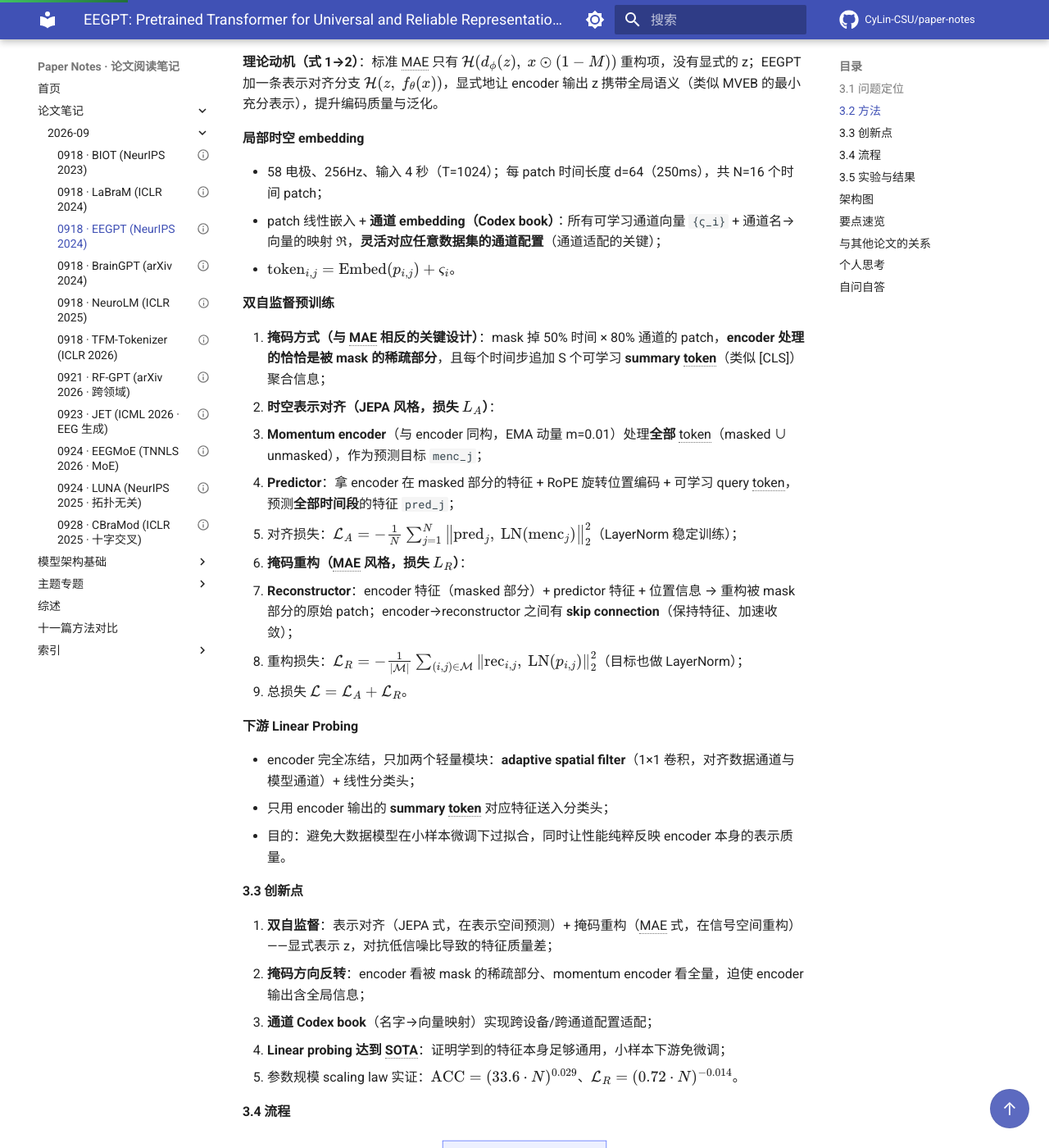
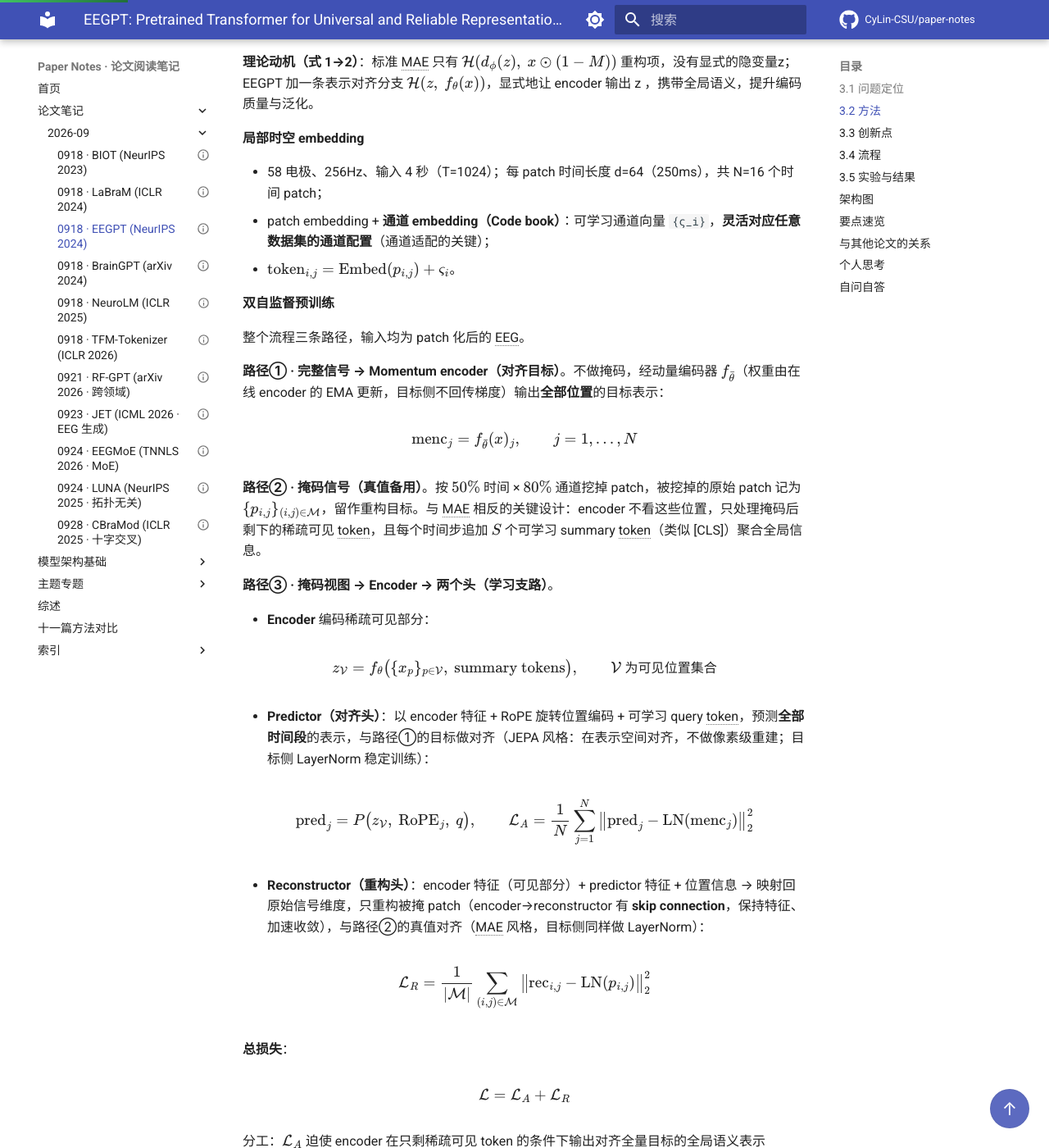
Before and after one commit to CyLin-CSU/paper-notes, an MkDocs documentation site: the page built from docs/papers/2026-09/0918-eegpt.md, in a window 1280 px wide and 1400 px high, scrolled down 459 px. Shown: the whole window at 82% size. Built offline with MkDocs 1.6.1 and Material for MkDocs 9.7.7, drawn with Linux system fonts in a browser that asks for light colours; a script that is not in the unit is left out; comment, search, counter and statistics services are not loaded; some of the changed text lies outside the part shown.

Commit message:
EEGPT 双自监督预训练：重构为三路径叙述（含数学符号）
- 按用户三路径框架组织：路径①完整信号→momentum encoder（对齐目标 menc_j）；路径②掩码信号（重构真值 p_{i,j}）；路径③掩码视图→encoder→predictor/reconstructor 双头
- 损失改为正 MSE 形式（原 -‖·‖ 记号笔误），对齐目标按论文接线路径①（非路径②）
- 保留用户手改：理论动机措辞、Codex→Code book 修正（含创新点残留处一并统一）
- 含用户在同文件的其他未提交编辑一并入库；biot/labram 的用户手改保持未提交

```diff
--- a/docs/papers/2026-09/0918-eegpt.md
+++ b/docs/papers/2026-09/0918-eegpt.md
@@ -25,25 +25,43 @@ EEG 低信噪比、被试间差异大、通道不匹配，导致掩码自编码
 
 #### 3.2 方法
 
-**理论动机（式 1→2）**：标准 MAE 只有 \( \mathcal{H}(d_\phi(z),\ x \odot (1-M)) \) 重构项，没有显式的 z；EEGPT 加一条表示对齐分支 \( \mathcal{H}(z,\ f_\theta(x)) \)，显式地让 encoder 输出 z 携带全局语义（类似 MVEB 的最小充分表示），提升编码质量与泛化。
+**理论动机（式 1→2）**：标准 MAE 只有 \( \mathcal{H}(d_\phi(z),\ x \odot (1-M)) \) 重构项，没有显式的隐变量z；EEGPT 加一条表示对齐分支 \( \mathcal{H}(z,\ f_\theta(x)) \)，显式地让 encoder 输出 z ，携带全局语义，提升编码质量与泛化。
 
 **局部时空 embedding**
 
 - 58 电极、256Hz、输入 4 秒（T=1024）；每 patch 时间长度 d=64（250ms），共 N=16 个时间 patch；
-- patch 线性嵌入 + **通道 embedding（Codex book）**：所有可学习通道向量 `{ς_i}` + 通道名→向量的映射 ℜ，**灵活对应任意数据集的通道配置**（通道适配的关键）；
+- patch embedding + **通道 embedding（Code book）**：可学习通道向量 `{ς_i}`，**灵活对应任意数据集的通道配置**（通道适配的关键）；
 - \( \mathrm{token}_{i,j} = \mathrm{Embed}(p_{i,j}) + \varsigma_i \)。
 
 **双自监督预训练**
 
-1. **掩码方式（与 MAE 相反的关键设计）**：mask 掉 50% 时间 × 80% 通道的 patch，**encoder 处理的恰恰是被 mask 的稀疏部分**，且每个时间步追加 S 个可学习 **summary token**（类似 [CLS]）聚合信息；
-2. **时空表示对齐（JEPA 风格，损失 \( L_A \)）**：
-   - **Momentum encoder**（与 encoder 同构，EMA 动量 m=0.01）处理**全部** token（masked ∪ unmasked），作为预测目标 `menc_j`；
-   - **Predictor**：拿 encoder 在 masked 部分的特征 + RoPE 旋转位置编码 + 可学习 query token，预测**全部时间段**的特征 `pred_j`；
-   - 对齐损失：\( \mathcal{L}_A = -\tfrac{1}{N} \sum_{j=1}^{N} \left\| \mathrm{pred}_j,\ \mathrm{LN}(\mathrm{menc}_j) \right\|_2^2 \)（LayerNorm 稳定训练）；
-3. **掩码重构（MAE 风格，损失 \( L_R \)）**：
-   - **Reconstructor**：encoder 特征（masked 部分）+ predictor 特征 + 位置信息 → 重构被 mask 部分的原始 patch；encoder→reconstructor 之间有 **skip connection**（保持特征、加速收敛）；
-   - 重构损失：\( \mathcal{L}_R = -\tfrac{1}{|\mathcal{M}|} \sum_{(i,j) \in \mathcal{M}} \left\| \mathrm{rec}_{i,j},\ \mathrm{LN}(p_{i,j}) \right\|_2^2 \)（目标也做 LayerNorm）；
-4. 总损失 \( \mathcal{L} = \mathcal{L}_A + \mathcal{L}_R \)。
+整个流程三条路径，输入均为 patch 化后的 EEG。
+
+**路径① · 完整信号 → Momentum encoder（对齐目标）**。不做掩码，经动量编码器 \( f_{\bar\theta} \)（权重由在线 encoder 的 EMA 更新，目标侧不回传梯度）输出**全部位置**的目标表示：
+
+\[ \mathrm{menc}_j = f_{\bar\theta}(x)_j, \qquad j = 1, \dots, N \]
+
+**路径② · 掩码信号（真值备用）**。按 \(50\%\) 时间 × \(80\%\) 通道挖掉 patch，被挖掉的原始 patch 记为 \( \{p_{i,j}\}_{(i,j)\in\mathcal{M}} \)，留作重构目标。与 MAE 相反的关键设计：encoder 不看这些位置，只处理掩码后剩下的稀疏可见 token，且每个时间步追加 \(S\) 个可学习 summary token（类似 [CLS]）聚合全局信息。
+
+**路径③ · 掩码视图 → Encoder → 两个头（学习支路）**。
+
+- **Encoder** 编码稀疏可见部分：
+
+\[ z_{\mathcal{V}} = f_\theta\big( \{x_p\}_{p\in\mathcal{V}},\ \text{summary tokens} \big), \qquad \mathcal{V}\ \text{为可见位置集合} \]
+
+- **Predictor（对齐头）**：以 encoder 特征 + RoPE 旋转位置编码 + 可学习 query token，预测**全部时间段**的表示，与路径①的目标做对齐（JEPA 风格：在表示空间对齐，不做像素级重建；目标侧 LayerNorm 稳定训练）：
+
+\[ \mathrm{pred}_j = P\big( z_{\mathcal{V}},\ \mathrm{RoPE}_j,\ q \big), \qquad \mathcal{L}_A = \frac{1}{N} \sum_{j=1}^{N} \big\| \mathrm{pred}_j - \mathrm{LN}(\mathrm{menc}_j) \big\|_2^2 \]
+
+- **Reconstructor（重构头）**：encoder 特征（可见部分）+ predictor 特征 + 位置信息 → 映射回原始信号维度，只重构被掩 patch（encoder→reconstructor 有 **skip connection**，保持特征、加速收敛），与路径②的真值对齐（MAE 风格，目标侧同样做 LayerNorm）：
+
+\[ \mathcal{L}_R = \frac{1}{|\mathcal{M}|} \sum_{(i,j)\in\mathcal{M}} \big\| \mathrm{rec}_{i,j} - \mathrm{LN}(p_{i,j}) \big\|_2^2 \]
+
+**总损失**：
+
+\[ \mathcal{L} = \mathcal{L}_A + \mathcal{L}_R \]
+
+分工：\( \mathcal{L}_A \) 迫使 encoder 在只剩稀疏可见 token 的条件下输出对齐全量目标的全局语义表示（linear probing 不微调直接可用的来源）；\( \mathcal{L}_R \) 把表示锚回局部信号细节。
 
 **下游 Linear Probing**
 
@@ -55,7 +73,7 @@ EEG 低信噪比、被试间差异大、通道不匹配，导致掩码自编码
 
 1. **双自监督**：表示对齐（JEPA 式，在表示空间预测）+ 掩码重构（MAE 式，在信号空间重构）——显式表示 z，对抗低信噪比导致的特征质量差；
 2. **掩码方向反转**：encoder 看被 mask 的稀疏部分、momentum encoder 看全量，迫使 encoder 输出含全局信息；
-3. **通道 Codex book**（名字→向量映射）实现跨设备/跨通道配置适配；
+3. **通道 Code book**（名字→向量映射）实现跨设备/跨通道配置适配；
 4. **Linear probing 达到 SOTA**：证明学到的特征本身足够通用，小样本下游免微调；
 5. 参数规模 scaling law 实证：\( \mathrm{ACC} = (33.6 \cdot N)^{0.029} \)、\( \mathcal{L}_R = (0.72 \cdot N)^{-0.014} \)。
 
```
